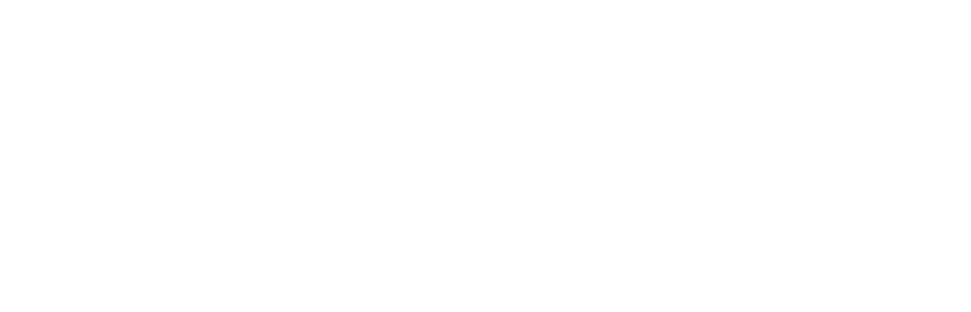
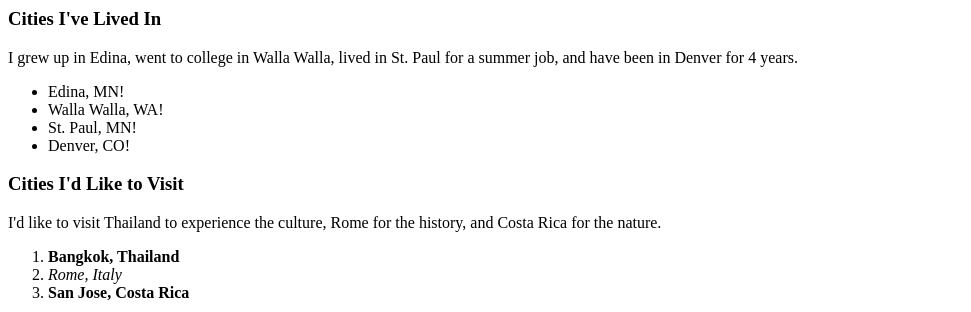
Before and after one commit to Devstone11/HTML-Exercises-5.23, a plain HTML site: page index.html in a window 1280 px wide. Shown: the top 312 px of the page, without its empty margins (0-971 px from the left). Drawn offline with Linux system fonts and the light colour scheme; grey boxes are pictures that could not be loaded.

Commit message:
Complete Exercise 1

```diff
--- a/index.html
+++ b/index.html
@@ -2,5 +2,23 @@
   <head>
   </head>
   <body>
+    <h3>Cities I've Lived In</h3>
+    <p>I grew up in Edina, went to college in Walla Walla, lived in St. Paul for a summer job, and have been in Denver for 4 years.</p>
+    <ul>
+      <li>Edina, MN<span>&#33;</span></li>
+      <li>Walla Walla, WA<span>&#33;</span></li>
+      <li>St. Paul, MN<span>&#33;</span></li>
+      <li>Denver, CO<span>&#33;</span></li>
+    </ul>
+    <h3>Cities I'd Like to Visit</h3>
+    <p>I'd like to visit Thailand to experience the culture, Rome for the history, and Costa Rica for the nature.</p>
+    <ol>
+      <li><strong>Bangkok, Thailand</strong></li>
+      <li><em>Rome, Italy</em></li>
+      <li><strong>San Jose, Costa Rica</strong></li>
+    </ol>
+    <img src = "https://coursework.galvanize.com/assets/galvanize-logo-98ddfdf2919d4059b1b2d7f946e758d0.svg" alt = "Galvanize Logo" height = "200px" width = "300px">
+    <audio controls = "controls" src = "https://upload.wikimedia.org/wikipedia/en/0/03/Rayman_2_soundtrack_1.ogg"></audio>
+    <video controls = "controls" autoplay = "true" src = "https://upload.wikimedia.org/wikipedia/en/2/28/Illusion_movie.ogg"></video>
   </body>
 </html>
```
